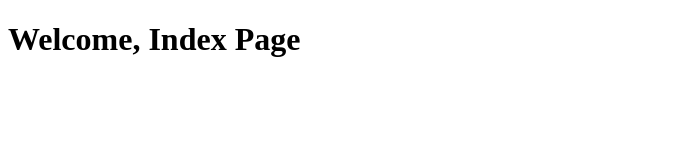
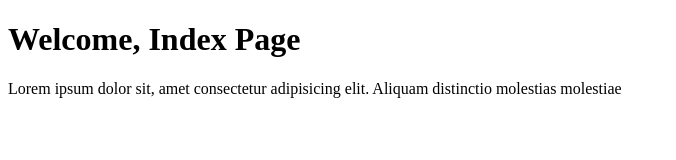
Before and after one commit to De-Coder-Pritam/LearnGit, a plain HTML site: page index.html in a window 1280 px wide. Shown: the whole page, without its empty margins (0-676 px from the left). Drawn offline with Linux system fonts and the light colour scheme.

Commit message:
index version 1.1

```diff
--- a/index.html
+++ b/index.html
@@ -7,5 +7,10 @@
 </head>
 <body>
     <h1>Welcome, Index Page</h1>
+    <p>Lorem ipsum dolor sit,
+        amet consectetur adipisicing elit.
+        Aliquam distinctio molestias molestiae
+
+    </p>
 </body>
 </html>
```
